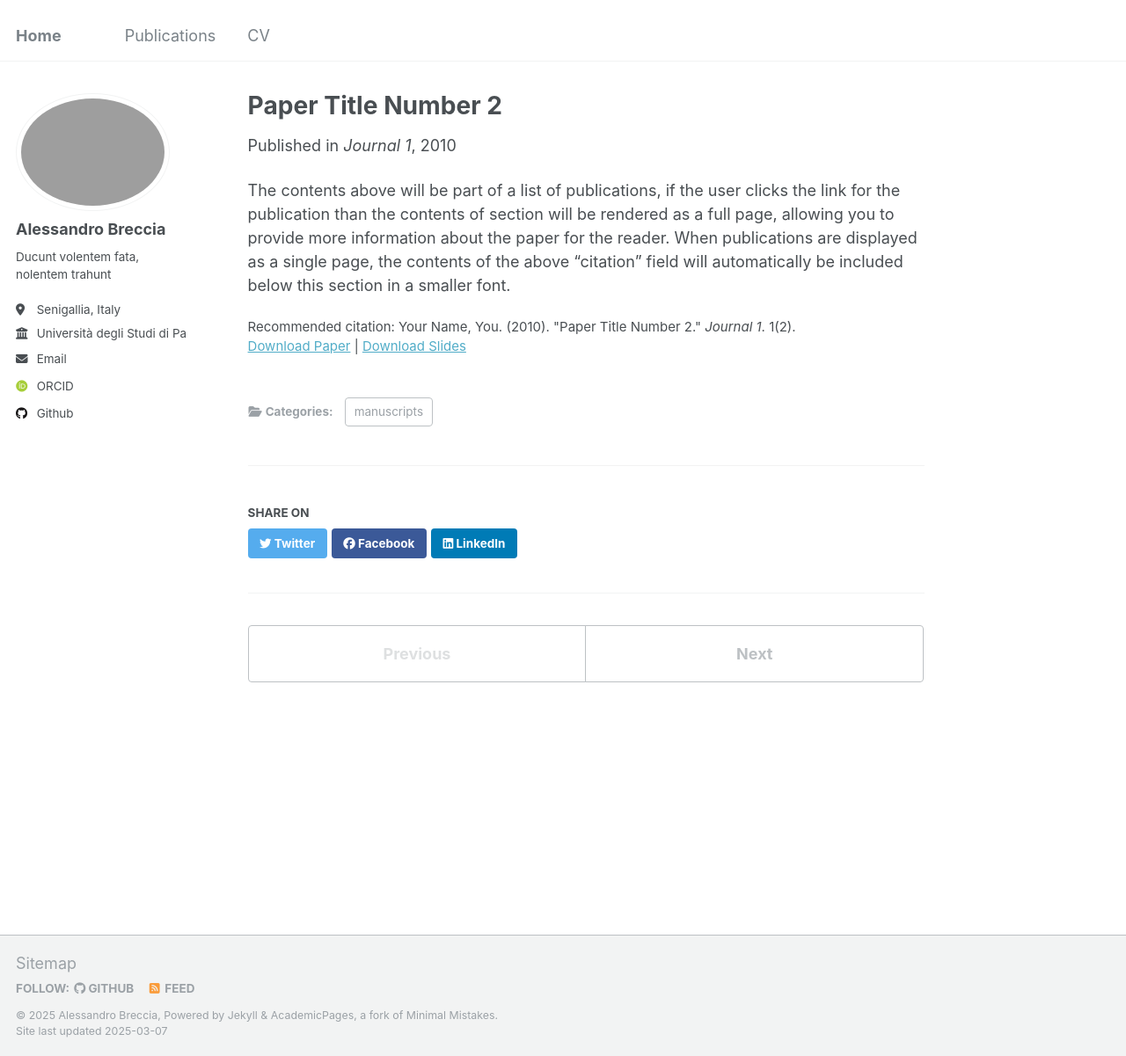
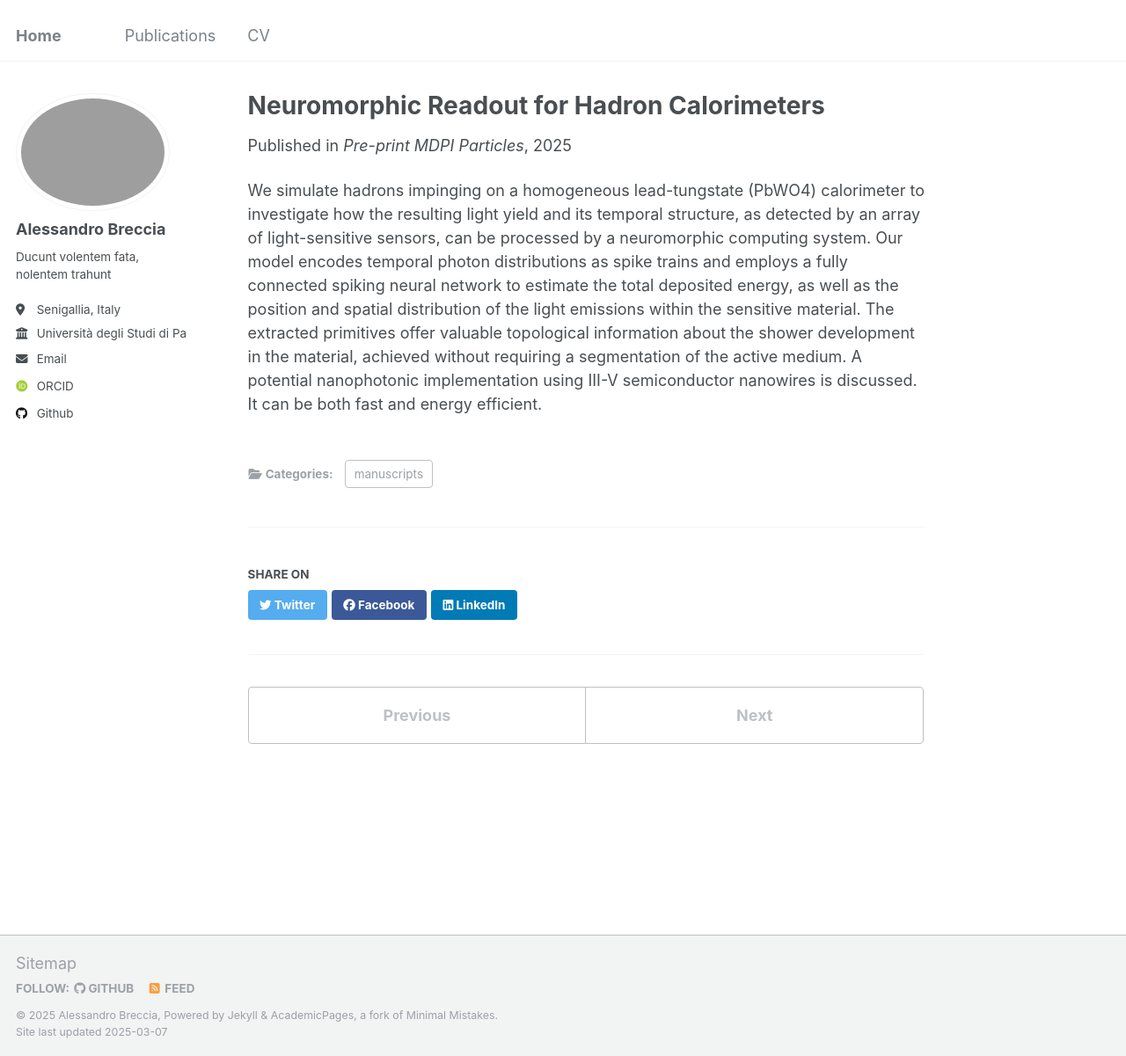
Before and after one commit to alessandrobreccia99/alessandrobreccia99.github.io, a Jekyll site: the page built from _publications/2010-10-01-paper-title-number-2.md, in a window 1280 px wide and 1201 px high. Shown: the whole window at 88% size. Built offline with Jekyll 4.4.1, drawn with Linux system fonts in a browser that asks for light colours; some web fonts are replaced.

Commit message:
added papers

```diff
--- a/_publications/2010-10-01-paper-title-number-2.md
+++ b/_publications/2010-10-01-paper-title-number-2.md
@@ -1,14 +1,11 @@
 ---
-title: "Paper Title Number 2"
+title: "Neuromorphic Readout for Hadron Calorimeters"
 collection: publications
 category: manuscripts
-permalink: /publication/2010-10-01-paper-title-number-2
-excerpt: 'This paper is about the number 2. The number 3 is left for future work.'
-date: 2010-10-01
-venue: 'Journal 1'
-slidesurl: 'http://academicpages.github.io/files/slides2.pdf'
-paperurl: 'http://academicpages.github.io/files/paper2.pdf'
-citation: 'Your Name, You. (2010). &quot;Paper Title Number 2.&quot; <i>Journal 1</i>. 1(2).'
+excerpt: 'Neuromorphic Computing, Hadron Calorimeters, Spiking Neural Networks, Machine Learning'
+date: 2025-02-01
+venue: 'Pre-print MDPI Particles'
+paperurl: 'https://arxiv.org/abs/2502.12693'
 ---
 
-The contents above will be part of a list of publications, if the user clicks the link for the publication than the contents of section will be rendered as a full page, allowing you to provide more information about the paper for the reader. When publications are displayed as a single page, the contents of the above "citation" field will automatically be included below this section in a smaller font.
+We simulate hadrons impinging on a homogeneous lead-tungstate (PbWO4) calorimeter to investigate how the resulting light yield and its temporal structure, as detected by an array of light-sensitive sensors, can be processed by a neuromorphic computing system. Our model encodes temporal photon distributions as spike trains and employs a fully connected spiking neural network to estimate the total deposited energy, as well as the position and spatial distribution of the light emissions within the sensitive material. The extracted primitives offer valuable topological information about the shower development in the material, achieved without requiring a segmentation of the active medium. A potential nanophotonic implementation using III-V semiconductor nanowires is discussed. It can be both fast and energy efficient.
```
Also changed, not shown: _publications/2015-10-01-paper-title-number-3.md (+6 -9 lines), _publications/2024-02-17-paper-title-number-4.md (+6 -8 lines).
